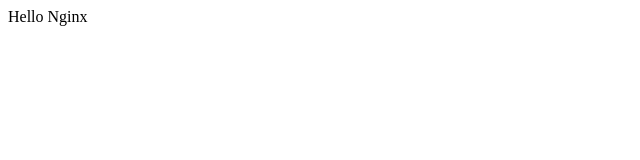
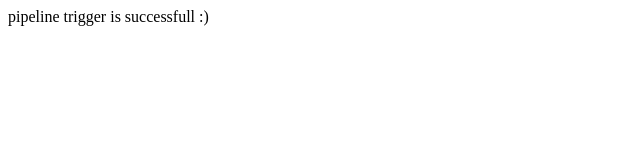
Before and after one commit to Ahmedmagddi/aws-ecs-fargate, a plain HTML site: page static-html-directory/index.html in a window 1280 px wide. Shown: the whole page, without its empty margins (0-640 px from the left). Drawn offline with Linux system fonts and the light colour scheme.

Commit message:
Trigger pipeline

```diff
--- a/static-html-directory/index.html
+++ b/static-html-directory/index.html
@@ -3,6 +3,6 @@
         <title>AWS ECS FARGATE TESTING IMAGE</title>
     </head>
     <body>
-        <p>Hello Nginx</p>
+        <p>pipeline trigger is successfull :)</p>
     </body>
 </html>
```
